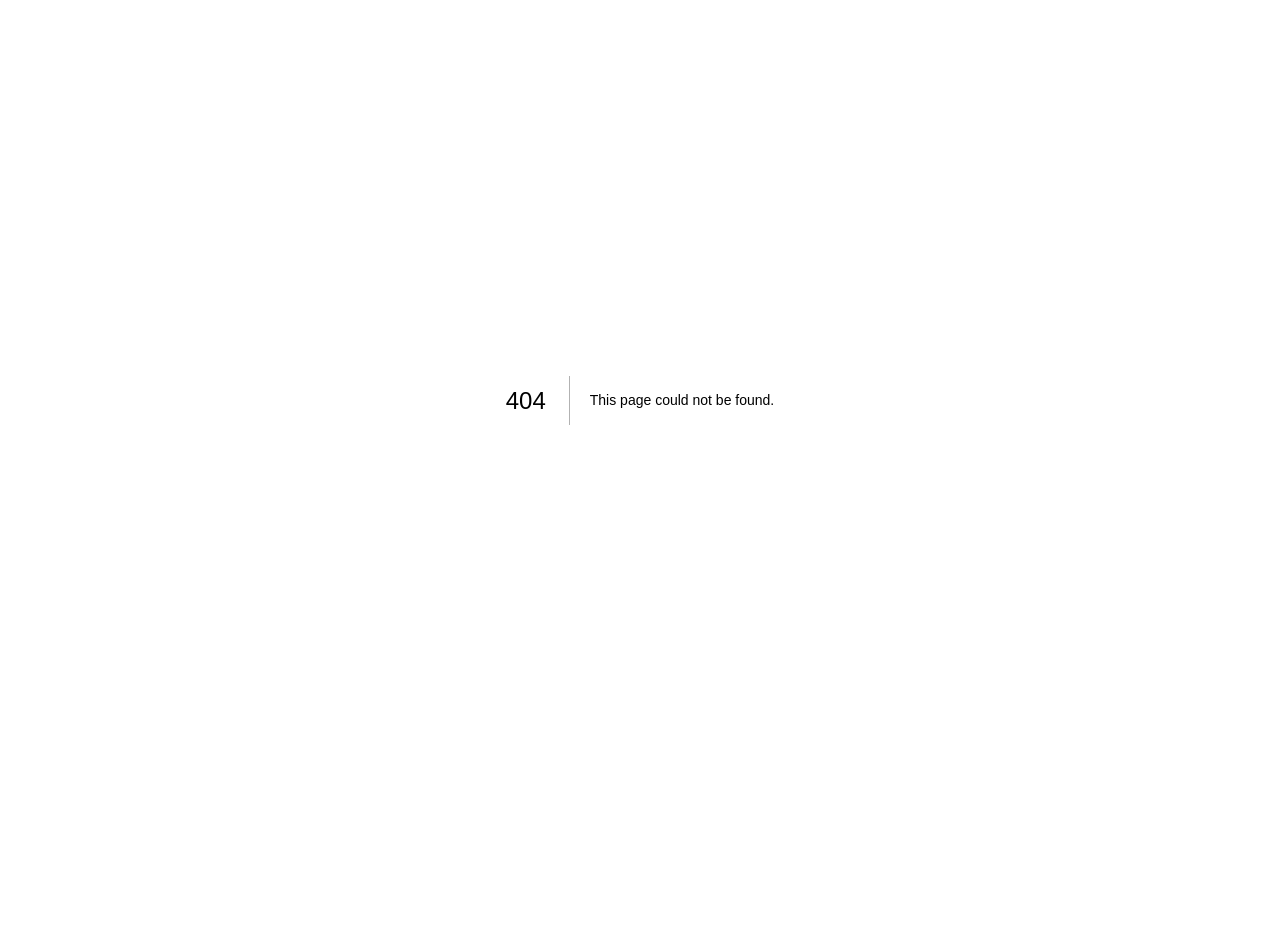
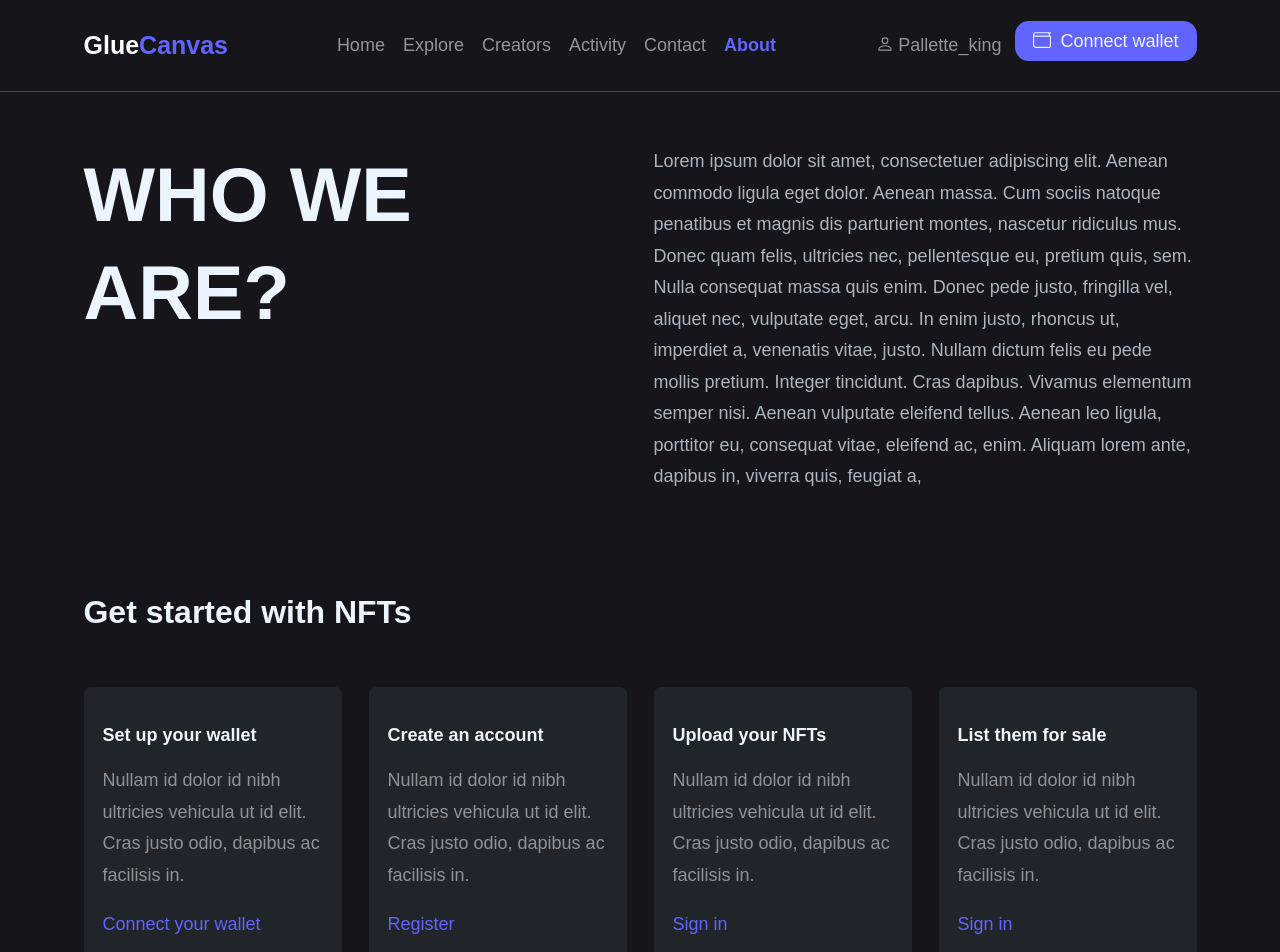
Before and after one commit to iamcodemonga/gluecanvas, a Next.js app: page /about in a window 1280 px wide. Before the commit this address had no page. Shown: the top 952 px of the page. Before the commit the page ends 800 px from the top, so only its background shows below. Built offline with nearby package versions, Linux system fonts and the light colour scheme.

Commit message:
about page setup

```diff
--- /dev/null
+++ b/pages/about.tsx
@@ -0,0 +1,64 @@
+import Footer from '@/components/Footer'
+import Navbar from '@/components/Navbar'
+import { FC } from 'react'
+import Link from "next/link"
+
+const about: FC = () => {
+    return (
+        <>
+            <Navbar />
+            <section className="py-5">
+                <div className="container">
+                    <div className="row">
+                        <div className="col-sm-12 col-md-12 col-lg-6 col-xl-6 col-xxl-6">
+                            <h1>WHO WE ARE?</h1>
+                        </div>
+                        <div className="col-sm-12 col-md-12 col-lg-6 col-xl-6 col-xxl-6">
+                            <p>Lorem ipsum dolor sit amet, consectetuer adipiscing elit. Aenean commodo ligula eget dolor. Aenean massa. Cum sociis natoque penatibus et magnis dis parturient montes, nascetur ridiculus mus. Donec quam felis, ultricies nec, pellentesque eu, pretium quis, sem. Nulla consequat massa quis enim. Donec pede justo, fringilla vel, aliquet nec, vulputate eget, arcu. In enim justo, rhoncus ut, imperdiet a, venenatis vitae, justo. Nullam dictum felis eu pede mollis pretium. Integer tincidunt. Cras dapibus. Vivamus elementum semper nisi. Aenean vulputate eleifend tellus. Aenean leo ligula, porttitor eu, consequat vitae, eleifend ac, enim. Aliquam lorem ante, dapibus in, viverra quis, feugiat a,</p>
+                        </div>
+                    </div>
+                </div>
+                <div className="container pt-4">
+                    <h4>Get started with NFTs</h4>
+                    <div className="row gx-4 gy-4 mt-4">
+                        <div className="col-sm-12 col-md-6 col-lg-4 col-xl-3 col-xxl-3">
+                            <div className="card bg-dark border-dark" style={{background: 'transparent !important'}}>
+                            <div className="card-body">
+                                <h6 className="card-title mt-3">Set up your wallet</h6>
+                                <p className="card-text mt-3 text-white-50">Nullam id dolor id nibh ultricies vehicula ut id elit. Cras justo odio, dapibus ac facilisis in.</p><a className="card-link" href="#">Connect your wallet</a>
+                            </div>
+                            </div>
+                        </div>
+                        <div className="col-sm-12 col-md-6 col-lg-4 col-xl-3 col-xxl-3">
+                            <div className="card bg-dark border-dark" style={{background: 'transparent !important'}}>
+                            <div className="card-body">
+                                <h6 className="card-title mt-3">Create an account</h6>
+                                <p className="card-text mt-3 text-white-50">Nullam id dolor id nibh ultricies vehicula ut id elit. Cras justo odio, dapibus ac facilisis in.</p><Link className="card-link" href="/auth/register">Register</Link>
+                            </div>
+                            </div>
+                        </div>
+                        <div className="col-sm-12 col-md-6 col-lg-4 col-xl-3 col-xxl-3">
+                            <div className="card bg-dark border-dark" style={{background: 'transparent !important'}}>
+                            <div className="card-body">
+                                <h6 className="card-title mt-3">Upload your NFTs</h6>
+                                <p className="card-text mt-3 text-white-50">Nullam id dolor id nibh ultricies vehicula ut id elit. Cras justo odio, dapibus ac facilisis in.</p><Link className="card-link" href="/auth/login">Sign in</Link>
+                            </div>
+                            </div>
+                        </div>
+                        <div className="col-sm-12 col-md-6 col-lg-4 col-xl-3 col-xxl-3">
+                            <div className="card bg-dark border-dark" style={{background: 'transparent !important'}}>
+                            <div className="card-body">
+                                <h6 className="card-title mt-3">List them for sale</h6>
+                                <p className="card-text mt-3 text-white-50">Nullam id dolor id nibh ultricies vehicula ut id elit. Cras justo odio, dapibus ac facilisis in.</p><Link className="card-link" href="/auth/login">Sign in</Link>
+                            </div>
+                            </div>
+                        </div>
+                    </div>
+                </div>
+            </section>
+            <Footer />
+        </>
+    )
+}
+
+export default about
```
